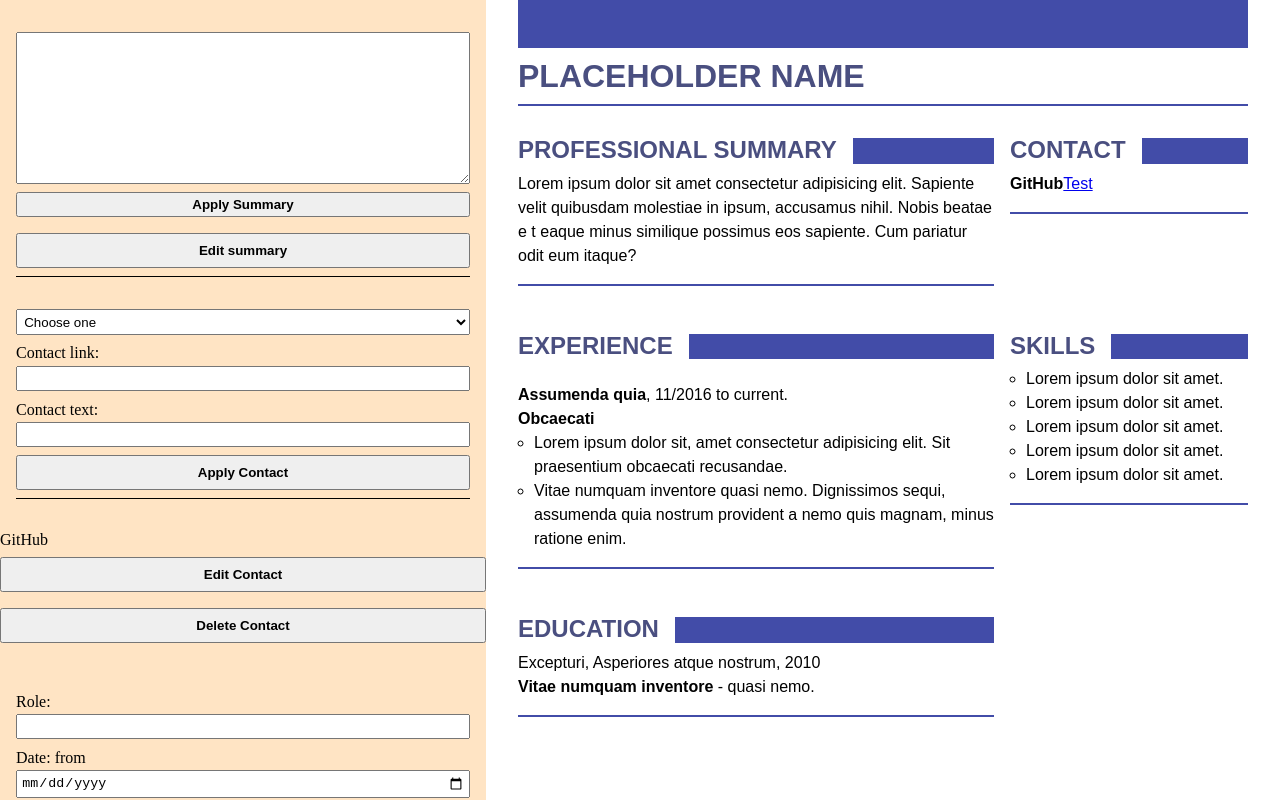
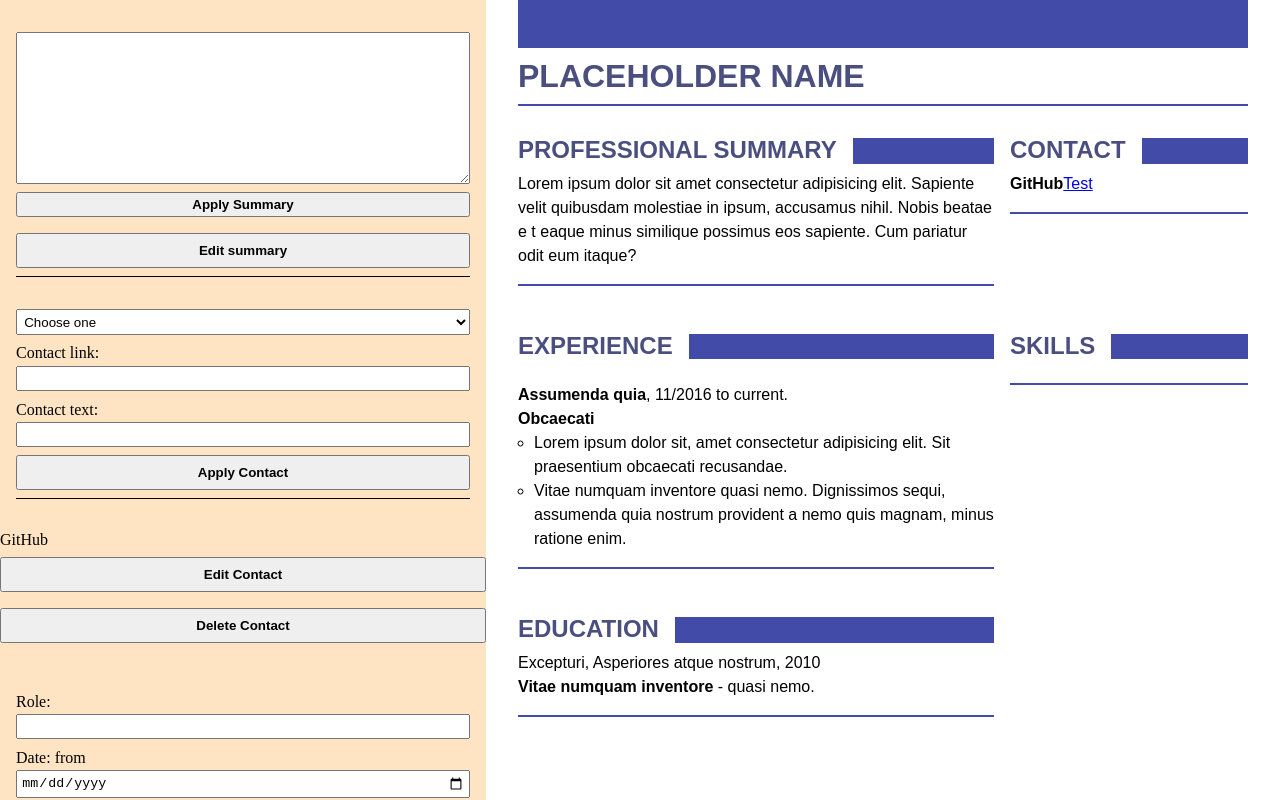
Before and after one commit to covolan/react-learning, a React (Vite) app in the folder project-odin-react/: page / in a window 1280 px wide. Shown: the top 800 px of the page. Built offline with nearby package versions, Linux system fonts and the light colour scheme.

Commit message:
Edited some more the project

```diff
--- a/project-odin-react/src/App.jsx
+++ b/project-odin-react/src/App.jsx
@@ -21,6 +21,16 @@ const App = () => {
         "-- Lorem ipsum dolor sit, amet consectetur adipisicing elit. Sit praesentium obcaecati recusandae. -- Vitae numquam inventore quasi nemo. Dignissimos sequi, assumenda quia nostrum provident a nemo quis magnam, minus ratione enim.",
     },
   ]);
+  const [skills, setSkills] = useState([]);
+  const [education, setEducation] = useState([
+    {
+      title: "Excepturi",
+      role: "Asperiores atque nostrum",
+      conclusion: "22-10-2010",
+      university: "Vitae numquam inventore",
+      location: "quasi nemo",
+    },
+  ]);
 
   return (
     <main>
@@ -29,8 +39,17 @@ const App = () => {
         setContacts={setContacts}
         experiences={experiences}
         setExperiences={setExperiences}
+        skills={skills}
+        setSkills={setSkills}
+        education={education}
+        setEducation={setEducation}
       />
-      <Curriculum contacts={contacts} experiences={experiences} />
+      <Curriculum
+        skills={skills}
+        contacts={contacts}
+        experiences={experiences}
+        education={education}
+      />
     </main>
   );
 };
--- a/project-odin-react/src/components/Curriculum.jsx
+++ b/project-odin-react/src/components/Curriculum.jsx
@@ -81,47 +81,54 @@ const Experience = ({ experiences }) => {
   );
 };
 
-const Skills = () => {
+const Skills = ({ skills }) => {
   return (
     <div className="cv-info-skills section">
       <h2 className="cv-info-title">
         SKILLS<span className="title-bar"></span>
       </h2>
       <ul>
-        <li>Lorem ipsum dolor sit amet.</li>
-        <li>Lorem ipsum dolor sit amet.</li>
-        <li>Lorem ipsum dolor sit amet.</li>
-        <li>Lorem ipsum dolor sit amet.</li>
-        <li>Lorem ipsum dolor sit amet.</li>
+        {skills.map((elem) => (
+          <li key={elem}>{elem}</li>
+        ))}
       </ul>
     </div>
   );
 };
 
-const Education = () => {
+const Education = ({ education }) => {
   return (
     <div className="cv-info-education section">
       <h2 className="cv-info-title">
         EDUCATION<span className="title-bar"></span>
       </h2>
-      <p>Excepturi, Asperiores atque nostrum, 2010</p>
-      <p>
-        <strong>Vitae numquam inventore</strong> - quasi nemo.
-      </p>
+      {education.map((elem) => {
+        let tempDate = elem.conclusion.split("-");
+        return (
+          <Fragment key={elem.title}>
+            <p>
+              {elem.title}, {elem.role}, {tempDate[2]}
+            </p>
+            <p>
+              <strong>{elem.university}</strong> - {elem.location}.
+            </p>
+          </Fragment>
+        );
+      })}
     </div>
   );
 };
 
-const Curriculum = ({ contacts, experiences }) => {
+const Curriculum = ({ contacts, experiences, skills, education }) => {
   return (
     <div className="cv">
       <TopSection />
       <div className="cv-info">
         <Summary />
-        {contacts && <Contact contacts={contacts} />}
+        <Contact contacts={contacts} />
         <Experience experiences={experiences} />
-        <Skills />
-        <Education />
+        <Skills skills={skills} />
+        <Education education={education} />
       </div>
     </div>
   );
--- a/project-odin-react/src/components/EditBar.jsx
+++ b/project-odin-react/src/components/EditBar.jsx
@@ -134,6 +134,9 @@ const ContactForm = ({ contacts, setContacts }) => {
 const ExperienceForm = ({ experiences, setExperiences }) => {
   const createExp = (event) => {
     event.preventDefault();
+
+    // Getting the elements from page
+
     const role = document.querySelector("#role");
     const fromElem = document.querySelector("#from");
     const to = document.querySelector("#to");
@@ -142,11 +145,15 @@ const ExperienceForm = ({ experiences, setExperiences }) => {
     const expDesc = document.querySelector("#experience-description");
     let finalDate;
 
+    // Logic to select date until or current job
+
     if (currentSelect.selectedIndex === 0) {
       finalDate = to.value;
     } else {
       finalDate = "current";
     }
+
+    // Setting the experiences based on the inputed values
 
     setExperiences([
       ...experiences,
@@ -159,6 +166,8 @@ const ExperienceForm = ({ experiences, setExperiences }) => {
       },
     ]);
 
+    // Reseting the form
+
     role.value = "";
     fromElem.value = "";
     to.value = "";
@@ -168,6 +177,8 @@ const ExperienceForm = ({ experiences, setExperiences }) => {
   };
 
   const editExp = (expCompany) => {
+    // Getting the elements from the page
+
     const role = document.querySelector("#role");
     const fromElem = document.querySelector("#from");
     const to = document.querySelector("#to");
@@ -175,11 +186,12 @@ const ExperienceForm = ({ experiences, setExperiences }) => {
     const company = document.querySelector("#company");
     const expDesc = document.querySelector("#experience-description");
 
-    const tempList = experiences.filter(
-      (elem) => elem.company === expCompany
-    );
-    console.log(tempList);
+    // Setting a temporary list and object
+
+    const tempList = experiences.filter((elem) => elem.company === expCompany);
     const tempExp = tempList[0];
+
+    // getting the data from object an putting on the form
 
     role.value = tempExp.role;
     fromElem.value = tempExp.from;
@@ -191,13 +203,16 @@ const ExperienceForm = ({ experiences, setExperiences }) => {
     company.value = tempExp.company;
     expDesc.value = tempExp.description;
 
+    // Deleting the object
+
     delExp(expCompany);
   };
 
+  // Function to delete the object
+  // TODO: Better logic to check the selected object
+
   const delExp = (expCompany) => {
-    const tempList = experiences.filter(
-      (elem) => elem.company != expCompany
-    );
+    const tempList = experiences.filter((elem) => elem.company != expCompany);
     setExperiences(tempList);
   };
 
@@ -233,16 +248,10 @@ const ExperienceForm = ({ experiences, setExperiences }) => {
               <p>
                 {exp.role} at {exp.company}
               </p>
-              <button
-                className="btn"
-                onClick={() => editExp(exp.company)}
-              >
+              <button className="btn" onClick={() => editExp(exp.company)}>
                 Edit experience
               </button>
-              <button
-                className="btn"
-                onClick={() => delExp(exp.company)}
-              >
+              <button className="btn" onClick={() => delExp(exp.company)}>
                 Delete experience
               </button>
             </Fragment>
@@ -253,19 +262,94 @@ const ExperienceForm = ({ experiences, setExperiences }) => {
   );
 };
 
-const SkillsForm = () => {
+const SkillsForm = ({ skills, setSkills }) => {
+  const addSkill = (event) => {
+    event.preventDefault();
+    const skillInput = document.querySelector("#skill");
+
+    setSkills([...skills, skillInput.value]);
+
+    skillInput.value = "";
+  };
+
+  const editSkill = (selectedSkill) => {
+    const skillInput = document.querySelector("#skill");
+    skillInput.value = selectedSkill;
+
+    delSkill(selectedSkill);
+  };
+
+  const delSkill = (selectedSkill) => {
+    const tempSkills = skills.filter((elem) => elem != selectedSkill);
+    setSkills([tempSkills]);
+    console.log(skills, skills.length, skills[0]);
+  };
+
   return (
-    <form className="edit-bar-skills">
-      <label htmlFor="skill">Skill name: </label>
-      <input id="skill" type="text" />
-      <button className="btn">Apply Skill</button>
-    </form>
+    <Fragment>
+      <form className="edit-bar-skills" onSubmit={addSkill}>
+        <label htmlFor="skill">Skill name: </label>
+        <input id="skill" type="text" />
+        <button className="btn">Apply Skill</button>
+      </form>
+      <div className="skills">
+        {skills.map((elem) => {
+          return (
+            <Fragment key={elem}>
+              <p>{elem}</p>
+              <button className="btn" onClick={() => editSkill(elem)}>
+                Edit Skill
+              </button>
+              <button className="btn" onClick={() => delSkill(elem)}>
+                Delete Skill
+              </button>
+            </Fragment>
+          );
+        })}
+      </div>
+    </Fragment>
   );
 };
 
-const EducationForm = () => {
+const EducationForm = ({education, setEducation}) => {
+  const addEducation = (event) => {
+    event.preventDefault();
+
+    const title = document.querySelector("#title");
+    const role = document.querySelector("#education-role");
+    const date = document.querySelector("#date-conclusion");
+    const dateCurrent = document.querySelector("#date-current");
+    const university = document.querySelector("#university-name");
+    const location = document.querySelector("#location");
+    let finalDate;
+
+    if (dateCurrent.selectedIndex != 0) {
+      finalDate = date.value;
+    } else {
+      finalDate = "current";
+    }
+
+    setEducation([
+      ...education,
+      {
+        title: title.value,
+        role: role.value,
+        conclusion: finalDate,
+        university: university.value,
+        location: location.value,
+      }
+    ])
+
+    title.value = "";
+    role.value = "";
+    date.value = "";
+    dateCurrent.selectedIndex = 0;
+    university.value = "";
+    location.value = "";
+  }
+
   return (
-    <form className="edit-bar-education">
+    <form className="edit-bar-education" onSubmit={addEducation}>
       <label htmlFor="title">Title: </label>
       <input id="title" type="text" />
       <label htmlFor="education-role">Role: </label>
@@ -285,7 +369,16 @@ const EducationForm = () => {
   );
 };
 
-const EditBar = ({ contacts, setContacts, experiences, setExperiences }) => {
+const EditBar = ({
+  contacts,
+  setContacts,
+  experiences,
+  setExperiences,
+  skills,
+  setSkills,
+  education,
+  setEducation,
+}) => {
   return (
     <div className="edit-bar">
       <SummaryForm />
@@ -294,8 +387,8 @@ const EditBar = ({ contacts, setContacts, experiences, setExperiences }) => {
         experiences={experiences}
         setExperiences={setExperiences}
       />
-      <SkillsForm />
-      <EducationForm />
+      <SkillsForm skills={skills} setSkills={setSkills} />
+      <EducationForm education={education} setEducation={setEducation} />
     </div>
   );
 };
```
